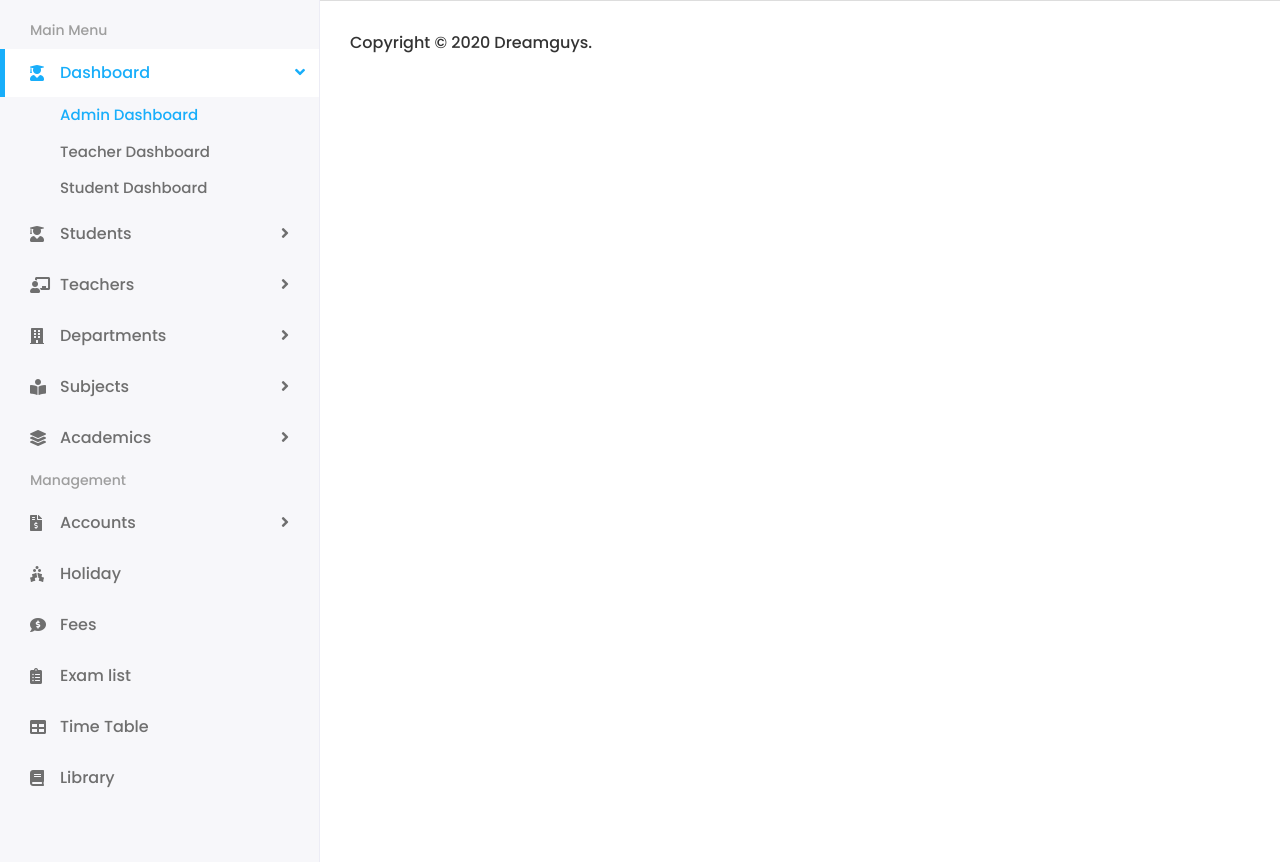
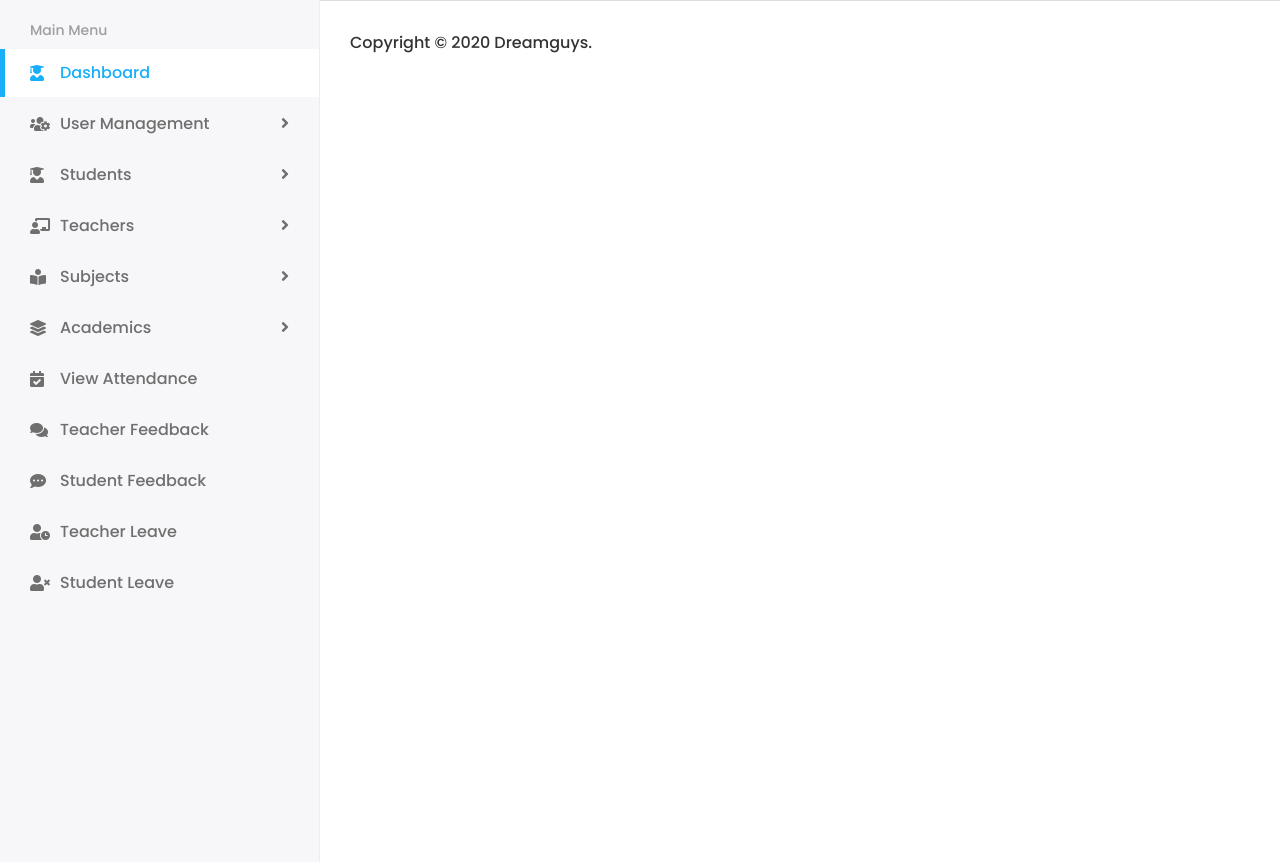
Before and after one commit to RAKIB6348/Student-Mangement-System, a Django app: page /base/ in a window 1280 px wide. Shown: the part 60-922 px from the top of the page. Run offline with Django 5.2, Linux system fonts and the light colour scheme; some libraries are stand-ins or nearby versions.

Commit message:
changing side bar

```diff
--- a/templates/Includes/sidebar.html
+++ b/templates/Includes/sidebar.html
@@ -8,13 +8,16 @@
                     <span>Main Menu</span>
                 </li>
                 <li class="submenu active">
-                    <a href="#"><i class="fas fa-user-graduate"></i> <span> Dashboard</span> <span class="menu-arrow"></span></a>
+                    <a href="#"><i class="fas fa-user-graduate"></i> <span> Dashboard</span></a>
+                </li>
+                <li class="submenu">
+                    <a href="#"><i class="fas fa-users-cog"></i> <span>User Management</span> <span class="menu-arrow"></span></a>
                     <ul>
-                        <li><a href="#" class="active">Admin Dashboard</a></li>
-                        <li><a href="#">Teacher Dashboard</a></li>
-                        <li><a href="#">Student Dashboard</a></li>
+                        <li><a href="#">User List</a></li>
+                        <li><a href="#">Add User</a></li>
                     </ul>
                 </li>
+
                 <li class="submenu">
                     <a href="#"><i class="fas fa-user-graduate"></i> <span> Students</span> <span class="menu-arrow"></span></a>
                     <ul>
@@ -34,14 +37,6 @@
                     </ul>
                 </li>
                 <li class="submenu">
-                    <a href="#"><i class="fas fa-building"></i> <span> Departments</span> <span class="menu-arrow"></span></a>
-                    <ul>
-                        <li><a href="#">Department List</a></li>
-                        <li><a href="#">Department Add</a></li>
-                        <li><a href="#">Department Edit</a></li>
-                    </ul>
-                </li>
-                <li class="submenu">
                     <a href="#"><i class="fas fa-book-reader"></i> <span> Subjects</span> <span class="menu-arrow"></span></a>
                     <ul>
                         <li><a href="#">Subject List</a></li>
@@ -57,36 +52,24 @@
                         <li><a href="#">Sections</a></li>
                     </ul>
                 </li>
-                <li class="menu-title">
-                    <span>Management</span>
+                <li>
+                    <a href="#"><i class="fas fa-calendar-check"></i> <span>View Attendance</span></a>
                 </li>
-                <li class="submenu">
-                    <a href="#"><i class="fas fa-file-invoice-dollar"></i> <span> Accounts</span> <span class="menu-arrow"></span></a>
-                    <ul>
-                        <li><a href="#">Fees Collection</a></li>
-                        <li><a href="#">Expenses</a></li>
-                        <li><a href="#">Salary</a></li>
-                        <li><a href="#">Add Fees</a></li>
-                        <li><a href="#">Add Expenses</a></li>
-                        <li><a href="#">Add Salary</a></li>
-                    </ul>
+
+                <li>
+                    <a href="#"><i class="fas fa-comments"></i> <span>Teacher Feedback</span></a>
                 </li>
+
                 <li>
-                    <a href="#"><i class="fas fa-holly-berry"></i> <span>Holiday</span></a>
+                    <a href="#"><i class="fas fa-comment-dots"></i> <span>Student Feedback</span></a>
                 </li>
+
                 <li>
-                    <a href="#"><i class="fas fa-comment-dollar"></i> <span>Fees</span></a>
+                    <a href="#"><i class="fas fa-user-clock"></i> <span>Teacher Leave</span></a>
                 </li>
+
                 <li>
-                    <a href="#"><i class="fas fa-clipboard-list"></i> <span>Exam list</span></a>
-                </li>
-                <li>
-                </li>
-                <li>
-                    <a href="#"><i class="fas fa-table"></i> <span>Time Table</span></a>
-                </li>
-                <li>
-                    <a href="#"><i class="fas fa-book"></i> <span>Library</span></a>
+                    <a href="#"><i class="fas fa-user-times"></i> <span>Student Leave</span></a>
                 </li>
 
             </ul>
```
